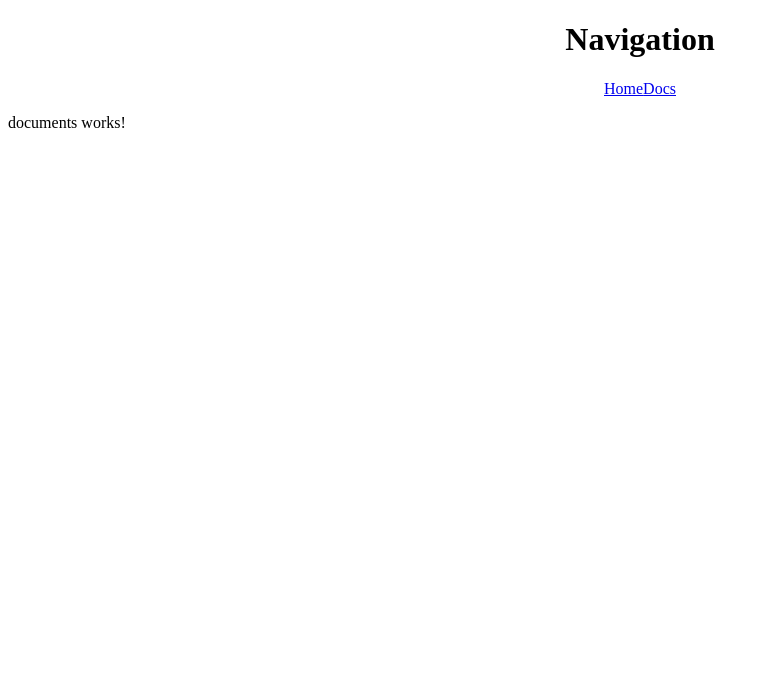
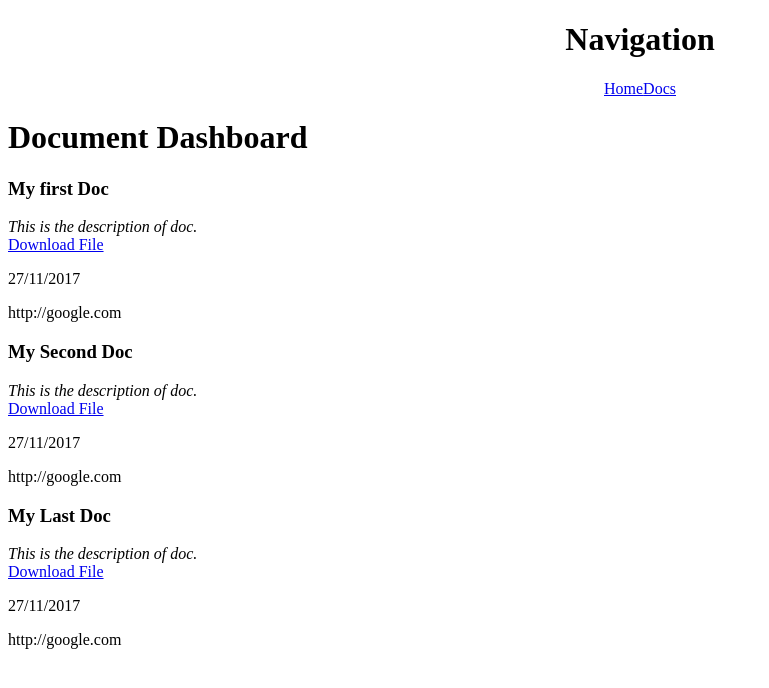
Before and after one commit to kaushalkishorersmt/front-end, an Angular app: page /documents in a window 1280 px wide. Shown: the top 688 px of the page, without its empty margins (0-769 px from the left). Built offline with nearby package versions, Linux system fonts and the light colour scheme.

Commit message:
Implemented interface to simulate the API.

```diff
--- /dev/null
+++ b/src/app/documents/document.ts
@@ -0,0 +1,7 @@
+export interface Document {
+  title: string,
+  description: string,
+  file_url: string,
+  updated_at: string,
+  image_url: string,
+}
--- a/src/app/documents/documents.component.html
+++ b/src/app/documents/documents.component.html
@@ -1,3 +1,21 @@
-<p>
-  documents works!
-</p>
+<h1>
+  {{ pageTitle }}
+</h1>
+
+<div *ngFor="let doc of documents">
+  <h3>{{ doc.title }}</h3>
+
+  <em>{{ doc.description }}</em>
+  <div>
+    <a href="{{ doc.file_url }}">Download File</a>
+  </div>
+
+
+  <p>
+    {{ doc.updated_at }}
+  </p>
+
+  <p>
+    {{ doc.image_url }}
+  </p>
+  </div>
--- a/src/app/documents/documents.component.ts
+++ b/src/app/documents/documents.component.ts
@@ -1,5 +1,5 @@
 import { Component, OnInit } from '@angular/core';
-
+import { Document } from './document'
 @Component({
   selector: 'app-documents',
   templateUrl: './documents.component.html',
@@ -12,4 +12,29 @@
   ngOnInit() {
   }
 
+  pageTitle: string = "Document Dashboard"
+  documents: Document[] = [
+    {
+      title: "My first Doc",
+      description: 'This is the description of doc.',
+      file_url: 'http://google.com',
+      updated_at: '27/11/2017',
+      image_url: 'http://google.com',
+    },
+    {
+      title: "My Second Doc",
+      description: 'This is the description of doc.',
+      file_url: 'http://google.com',
+      updated_at: '27/11/2017',
+      image_url: 'http://google.com',
+    },
+    {
+      title: "My Last Doc",
+      description: 'This is the description of doc.',
+      file_url: 'http://google.com',
+      updated_at: '27/11/2017',
+      image_url: 'http://google.com',
+    }
+  ]
+
 }
```
